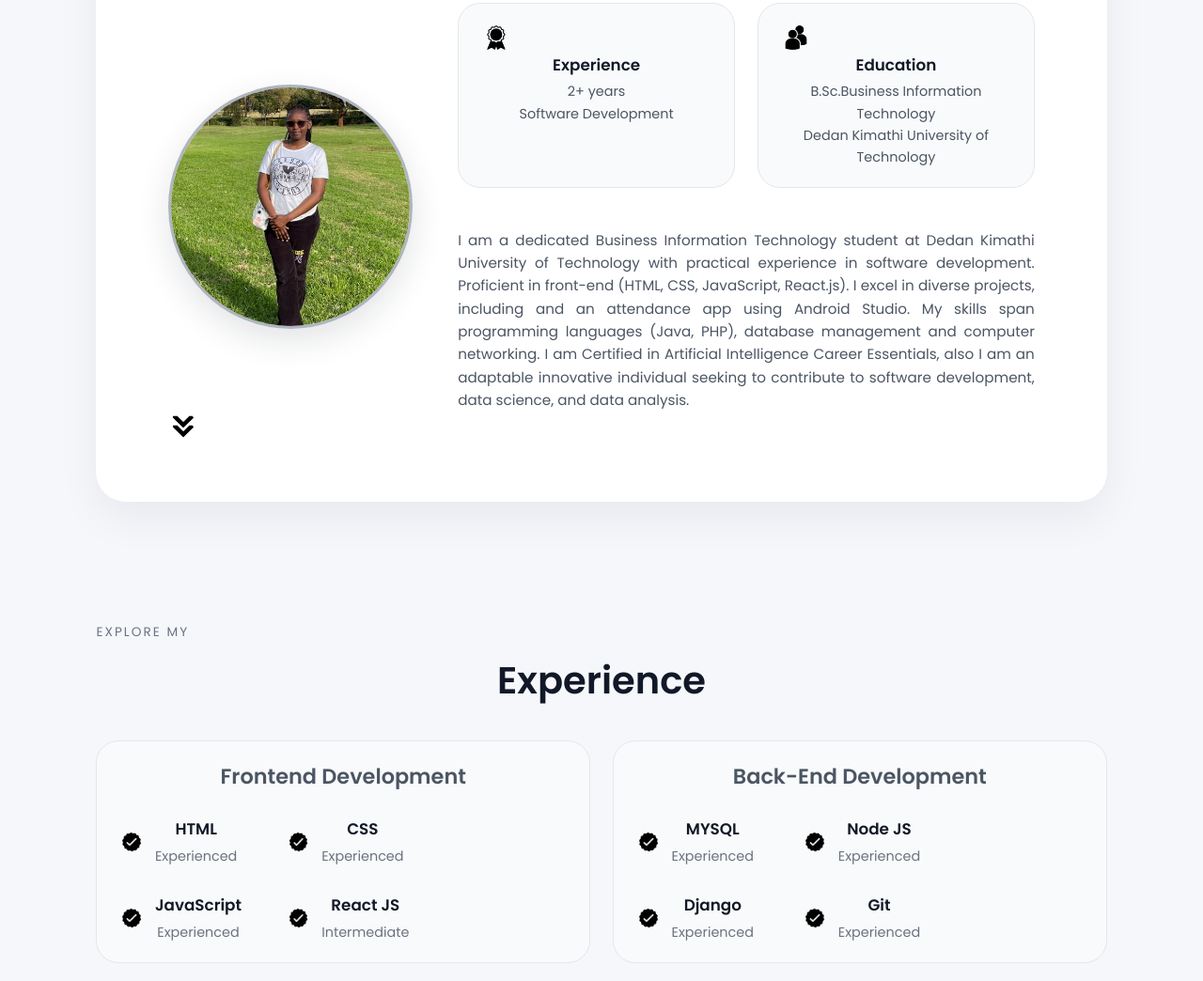
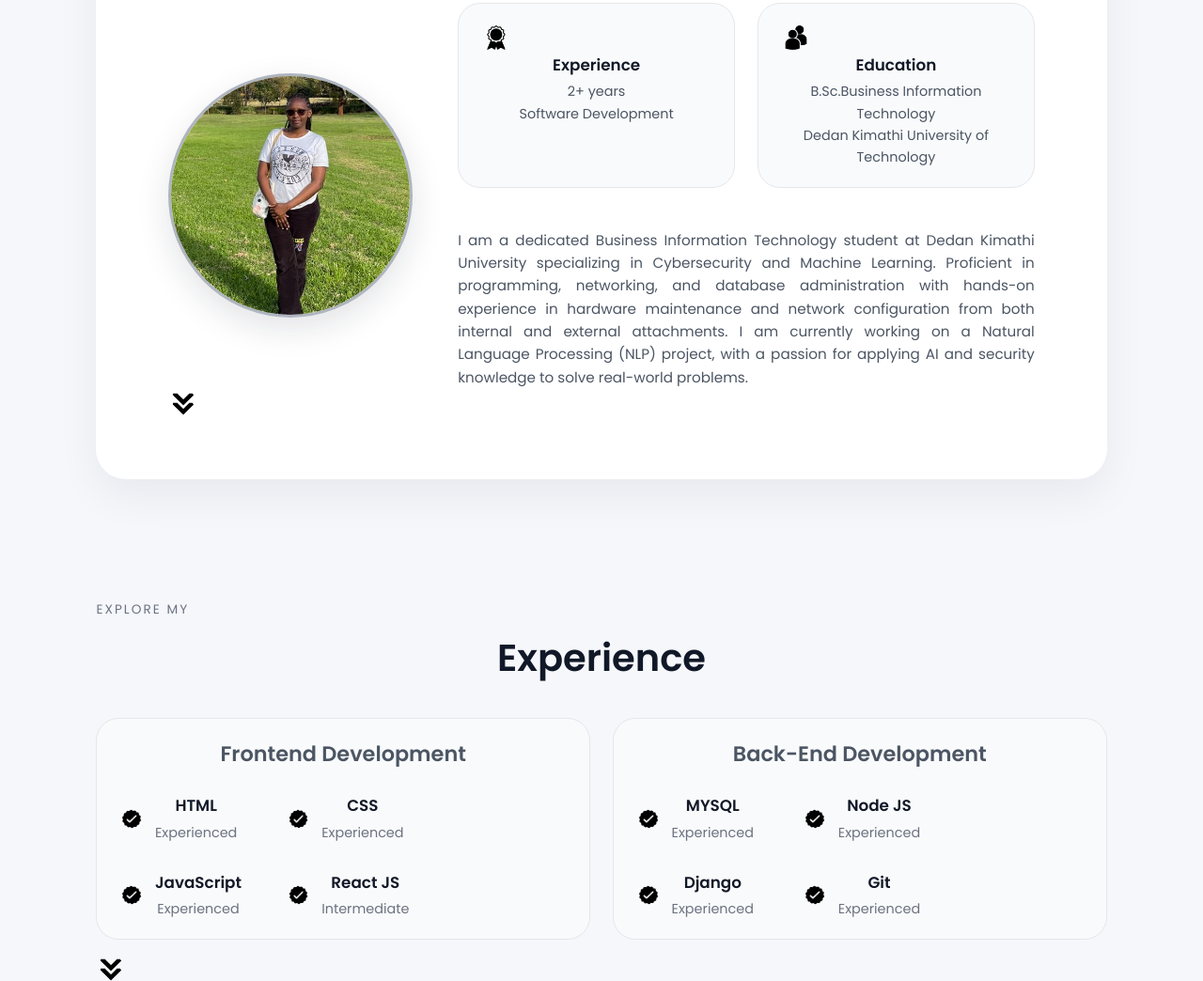
Before and after one commit to Hannah-Nossim/Capstone-Project, a plain HTML site: page index.html in a window 1280 px wide. Shown: the part 1024-2068 px from the top of the page at 94% size. Drawn offline with Linux system fonts and the light colour scheme.

Commit message:
third Commit

```diff
--- a/index.html
+++ b/index.html
@@ -84,13 +84,7 @@
         </div>
         <div class="text-container">
           <p>
-            I am a dedicated Business Information Technology student at Dedan Kimathi University of Technology with
-            practical experience in software development. Proficient
-            in front-end (HTML, CSS, JavaScript, React.js). I excel in diverse projects, including
-             and an attendance app using Android Studio. My skills
-            span programming languages (Java, PHP), database management and computer networking. I am Certified in
-            Artificial Intelligence Career Essentials, also I am an adaptable innovative
-            individual seeking to contribute to software development, data science, and data analysis.
+            I am a dedicated Business Information Technology student at Dedan Kimathi University specializing in Cybersecurity and Machine Learning. Proficient in programming, networking, and database administration with hands-on experience in hardware maintenance and network configuration from both internal and external attachments. I am currently working on a Natural Language Processing (NLP) project, with a passion for applying AI and security knowledge to solve real-world problems.
           </p>
         </div>
       </div>
```
Also changed, not shown: 8 other files.
